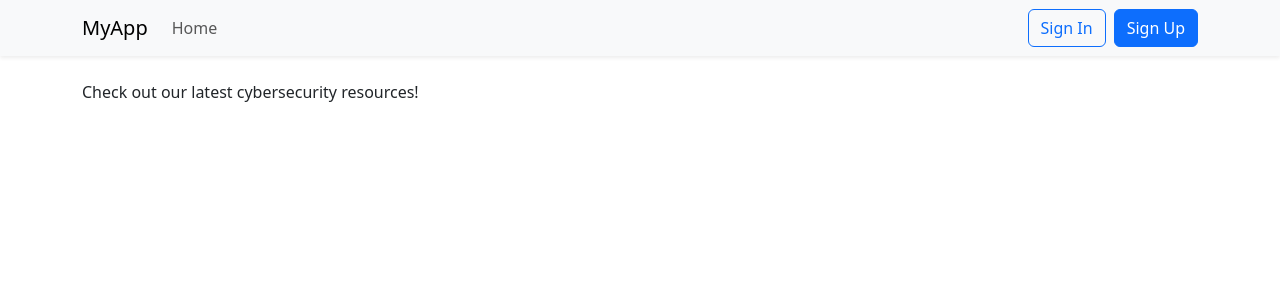
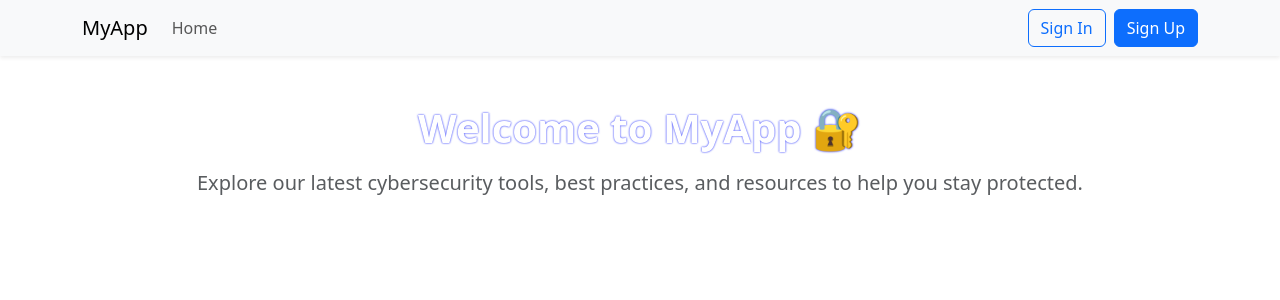
Before and after one commit to filipvidakovic/cyber-security-front, a React (Vite) app: page / in a window 1280 px wide. Shown: the top 300 px of the page. Built offline with nearby package versions, Linux system fonts and the light colour scheme; no server answers.

Commit message:
Update Homepage and routing based on roles

```diff
--- a/src/App.tsx
+++ b/src/App.tsx
@@ -12,6 +12,7 @@ import AuthService from "./services/AuthService";
 import Login from "./components/auth/Login";
 import Register from "./components/auth/Register";
 import HomePage from "./pages/HomePage";
+import { Navigate } from "react-router-dom";
 import CertificateForm from "./components/certificate/CertificateForm";
 import CertificateList from "./components/certificate/CertificateList";
 import TemplateForm from "./components/template/TemplateForm";
@@ -46,7 +47,6 @@ function AppContent() {
                   Home
                 </Link>
               </li>
-
               {(userRole === "ADMIN" ||
                 userRole === "CA_USER" ||
                 userRole === "USER") && (
@@ -82,8 +82,6 @@ function AppContent() {
               )}
             </ul>
 
-
-
             <div className="d-flex">
               {!isLoggedIn ? (
                 <>
@@ -107,6 +105,25 @@ function AppContent() {
       <div className="container">
         <Routes>
           <Route path="/" element={<HomePage />} />
+
+          {!isLoggedIn ? (
+            <>
+              <Route
+                path="/login"
+                element={
+                  <Login
+                    onLogin={(role) => {
+                      setIsLoggedIn(true);
+                      setUserRole(role);
+                    }}
+                  />
+                }
+              />
+              <Route path="/register" element={<Register />} />
+              <Route path="*" element={<Navigate to="/" replace />} />
+            </>
+          ) : (
+            <>
               <Route
                 path="/login"
                 element={
@@ -132,6 +149,8 @@ function AppContent() {
                 element={<CertificateList role={userRole} />}
               />
               <Route path="/create-template" element={<TemplateForm />} />
+            </>
+          )}
         </Routes>
       </div>
     </>
--- a/src/pages/HomePage.tsx
+++ b/src/pages/HomePage.tsx
@@ -1,5 +1,15 @@
+import React from "react";
+
 function HomePage() {
-  return <>Check out our latest cybersecurity resources!</>;
+  return (
+    <div className="text-center mt-5">
+      <h1 className="fw-bold">Welcome to MyApp 🔐</h1>
+      <p className="lead text-muted mt-3">
+        Explore our latest cybersecurity tools, best practices, and resources to
+        help you stay protected.
+      </p>
+    </div>
+  );
 }
 
 export default HomePage;
```
Lines whose indentation alone changed are shown as unchanged.
